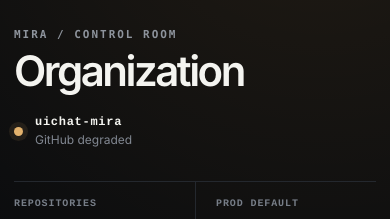
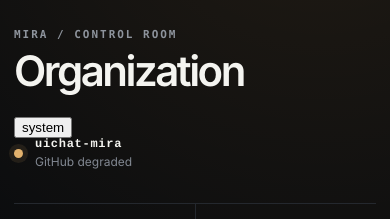
Before and after one commit to uichat-mira/control-room, a React (Vite) app: page / in a window 390 px wide. Shown: the top 219 px of the page. Built offline with nearby package versions, Linux system fonts and the light colour scheme; no server answers.

Commit message:
feat: add system light dark theme and mobile repo details

```diff
--- a/src/App.tsx
+++ b/src/App.tsx
@@ -1,5 +1,7 @@
 import { useEffect, useMemo, useState } from "react";
 import type { OrganizationSnapshot } from "./shared";
+
+type ThemeMode = "system" | "light" | "dark";
 
 const fallback: OrganizationSnapshot = {
   status: "degraded",
@@ -27,8 +29,29 @@ const formatTime = (value: string | null) => {
   }).format(new Date(value));
 };
 
+const nextTheme: Record<ThemeMode, ThemeMode> = {
+  system: "light",
+  light: "dark",
+  dark: "system",
+};
+
 export default function App() {
   const [data, setData] = useState<OrganizationSnapshot | null>(null);
+  const [theme, setTheme] = useState<ThemeMode>(() => {
+    const saved = localStorage.getItem("mira-control-room-theme");
+    return saved === "light" || saved === "dark" ? saved : "system";
+  });
+
+  useEffect(() => {
+    if (theme === "system") {
+      document.documentElement.removeAttribute("data-theme");
+      localStorage.removeItem("mira-control-room-theme");
+      return;
+    }
+
+    document.documentElement.dataset.theme = theme;
+    localStorage.setItem("mira-control-room-theme", theme);
+  }, [theme]);
 
   useEffect(() => {
     fetch("/api/organization")
@@ -73,6 +96,16 @@ export default function App() {
           <p className="eyebrow">MIRA / CONTROL ROOM</p>
           <h1>Organization</h1>
         </div>
+        <div className="header-actions">
+          <button
+            className="theme-toggle"
+            type="button"
+            onClick={() => setTheme(nextTheme[theme])}
+            aria-label={`Theme: ${theme}. Switch to ${nextTheme[theme]}.`}
+            title={`Theme: ${theme}`}
+          >
+            {theme}
+          </button>
           <a className="org-link" href={view.organization.htmlUrl} target="_blank" rel="noreferrer">
             <span className={"beacon " + view.status} />
             <span>
@@ -80,6 +113,7 @@ export default function App() {
               <small>{view.status === "connected" ? "GitHub connected" : "GitHub degraded"}</small>
             </span>
           </a>
+        </div>
       </header>
 
       <section className="metrics" aria-label="Organization metrics">
@@ -141,10 +175,10 @@ export default function App() {
                   <strong>{repo.name}</strong>
                   <small>{repo.description || repo.fullName}</small>
                 </span>
-                <span><code>{repo.defaultBranch}</code></span>
-                <span>{repo.language || "—"}</span>
-                <span>{repo.openIssuesCount}</span>
-                <span>{formatTime(repo.pushedAt)}</span>
+                <span data-label="Default"><code>{repo.defaultBranch}</code></span>
+                <span data-label="Language">{repo.language || "—"}</span>
+                <span data-label="Issues">{repo.openIssuesCount}</span>
+                <span data-label="Last push">{formatTime(repo.pushedAt)}</span>
               </a>
             ))}
           </div>
```
Lines whose indentation alone changed are shown as unchanged.
